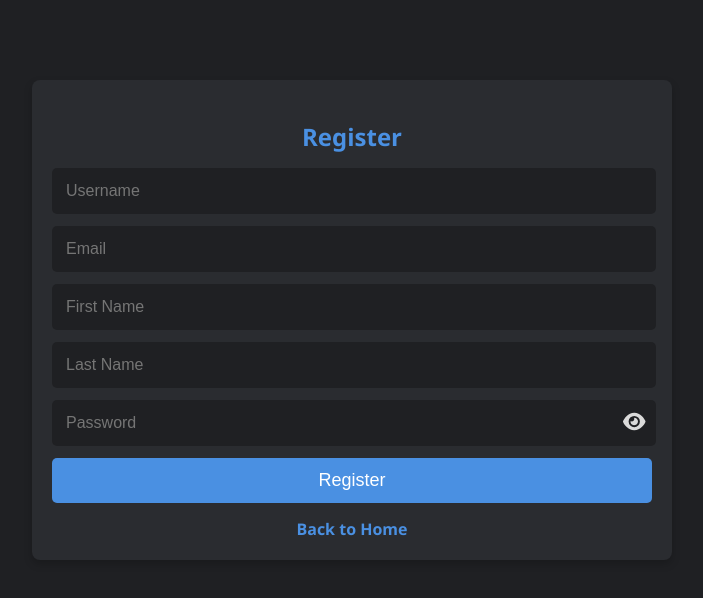
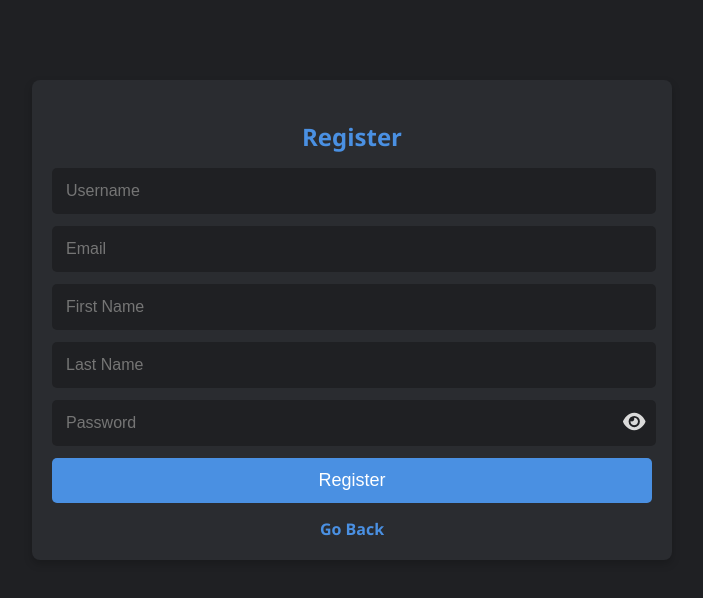
Before and after one commit to GABO14231/angular-clocks, an Angular app in the folder frontend/: page /register in a window 1280 px wide. Shown: the top 598 px of the page, without its empty margins (288-991 px from the left). Built offline with nearby package versions, Linux system fonts and the light colour scheme; no server answers.

Commit message:
Frontend: Improve Register Page
Since we can get here from Home or the Login page, use a generic "Go Back" link that takes you back to the page you were previously on.

```diff
--- a/frontend/src/app/pages/Register/Register.html
+++ b/frontend/src/app/pages/Register/Register.html
@@ -16,6 +16,6 @@
     </form>
     <app-modal [message]="message" [buttons]="[{label: 'Close', action: handleModalClose.bind(this)}]"></app-modal>
     <div class="login-links">
-        <a routerLink="/">Back to Home</a>
+        <a href="javascript:void(0)" (click)="previousPage()">Go Back</a>
     </div>
 </div>
--- a/frontend/src/app/pages/Register/Register.ts
+++ b/frontend/src/app/pages/Register/Register.ts
@@ -1,4 +1,5 @@
 import {Component} from '@angular/core';
+import {Location} from '@angular/common';
 import {Router, RouterModule} from '@angular/router';
 import {FormsModule} from '@angular/forms';
 import {FaIconLibrary, FontAwesomeModule} from '@fortawesome/angular-fontawesome';
@@ -18,8 +19,8 @@ export class RegisterPage
     message = '';
     navigateAfterClose = false;
 
-    constructor(private profileService: ProfileService, private router: Router, library: FaIconLibrary) {
-        library.addIcons(faEye, faEyeSlash);}
+    constructor(private profileService: ProfileService, private router: Router, library: FaIconLibrary,
+        private location: Location) {library.addIcons(faEye, faEyeSlash);}
 
     validateInput(): string
     {
@@ -66,6 +67,7 @@ export class RegisterPage
     }
 
     togglePasswordVisibility(): void {this.showPassword = !this.showPassword;}
+    previousPage(): void {this.location.back();}
     handleModalClose(): void
     {
         this.message = '';
```
